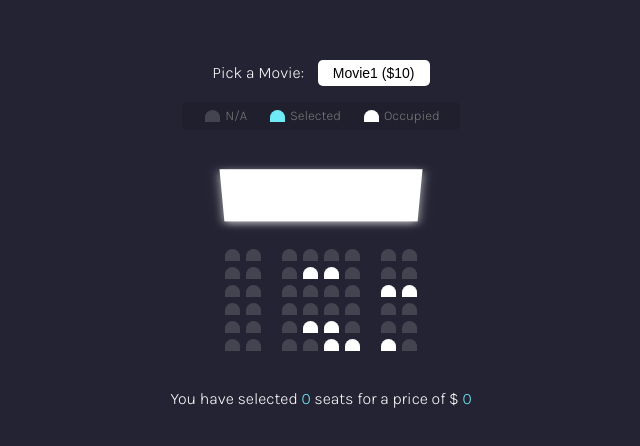
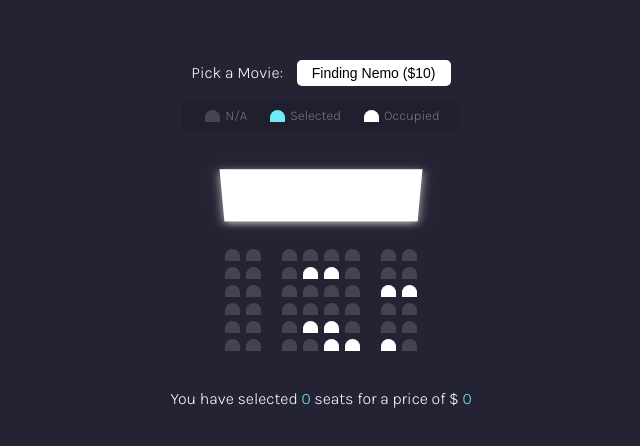
Before and after one commit to lpenenburgh/practiceminiprojets, a plain HTML site: page seatBooker/index.html in a window 1280 px wide. Shown: the part 164-610 px from the top of the page, without its empty margins (319-959 px from the left). Drawn offline with Linux system fonts and the light colour scheme.

Commit message:
movie names

```diff
--- a/seatBooker/index.html
+++ b/seatBooker/index.html
@@ -13,10 +13,10 @@
     <div class="movie-container">
         <label>Pick a Movie:</label>
         <select id="movie">
-            <option value="10">Movie1 ($10)</option>
-            <option value="12">Movie2 ($12)</option>
-            <option value="8">Movie3 ($8)</option>
-            <option value="9">Movie4 ($9)</option>
+            <option value="10">Finding Nemo ($10)</option>
+            <option value="12">Moana ($12)</option>
+            <option value="8">Incredibles 2 ($8)</option>
+            <option value="9">Cars ($9)</option>
         </select>
 
     </div>
--- a/seatBooker/script.js
+++ b/seatBooker/script.js
@@ -85,5 +85,5 @@ container.addEventListener("click", (e) => {
     }
 });
 
-//initial count and total set
+//call initial count and total set function
 updateSelectedCount();
```
